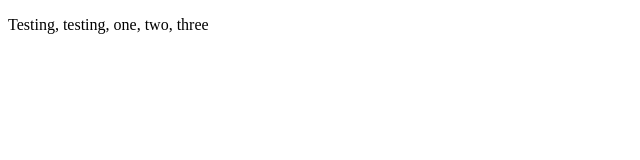
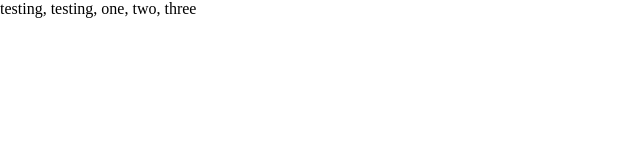
Before and after one commit to StephenPhilipOFlynn/CapitalCitiesofTheWorld, a plain HTML site: page index.html in a window 1280 px wide. Shown: the whole page, without its empty margins (0-640 px from the left). Drawn offline with Linux system fonts and the light colour scheme.

```diff
--- a/assets/css/style.css
+++ b/assets/css/style.css
@@ -0,0 +1,6 @@
+* {
+    margin: 0;
+    padding: 0;
+    border: none;
+    box-sizing: border-box;
+}
--- a/index.html
+++ b/index.html
@@ -9,7 +9,7 @@
     </head>
     <body>
         <p>
-            Testing, testing, one, two, three
+        testing, testing, one, two, three
         </p>
     </body>
     <script src="assets/js/script.js"></script>
```
